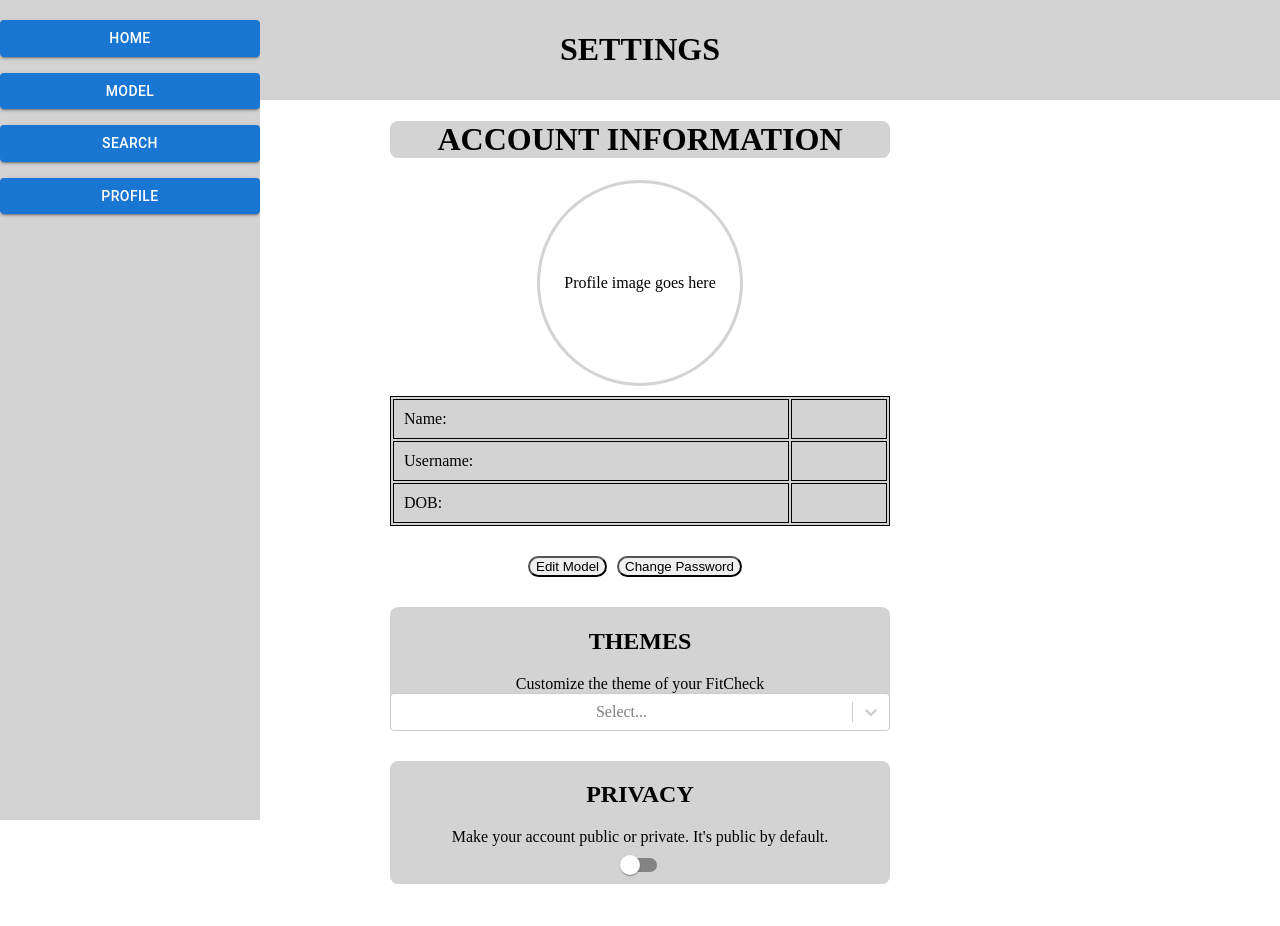
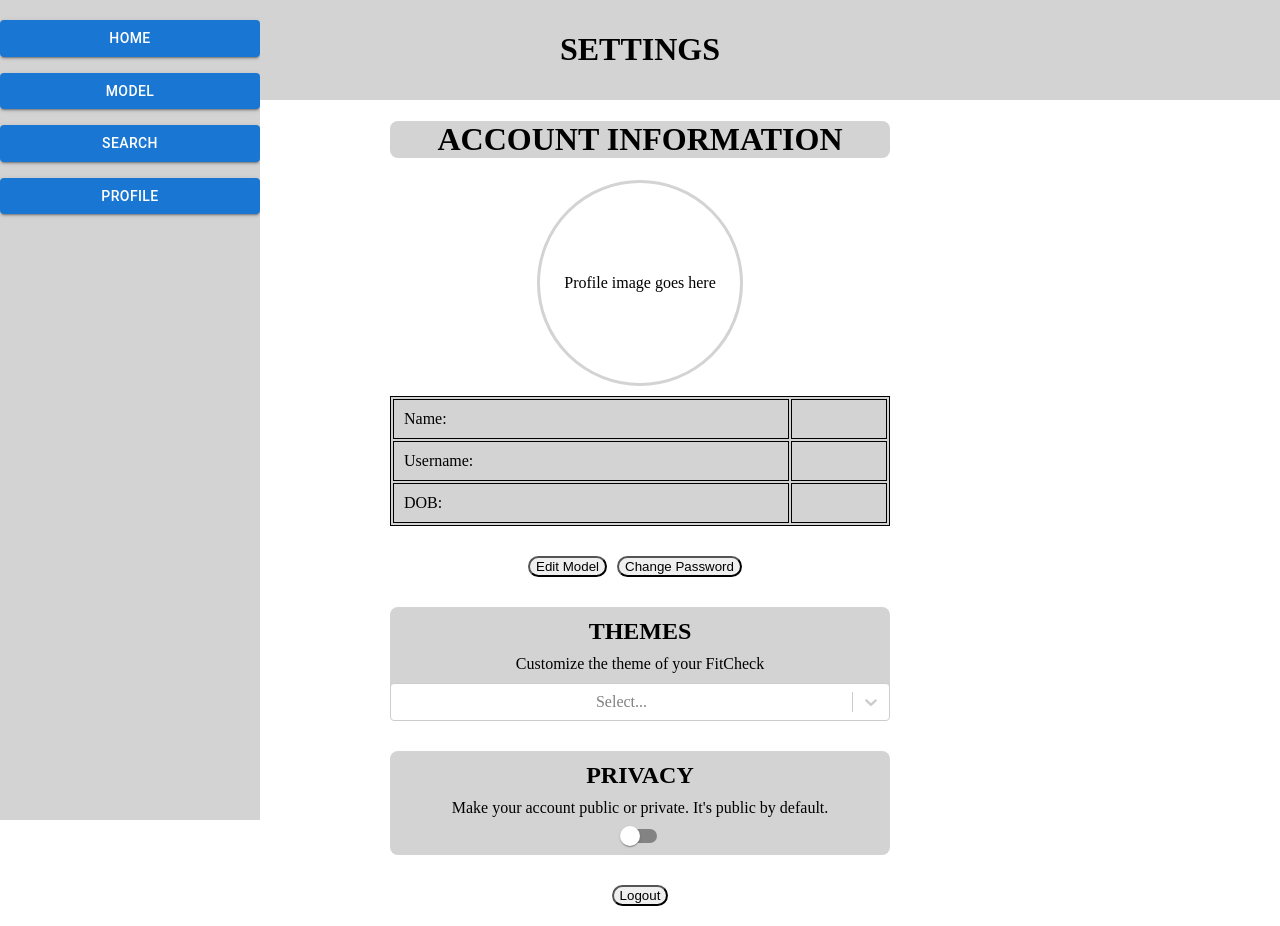
Before and after one commit to Project-FitCheck/FitCheck, a React (Create React App) app in the folder frontend/: page /profile in a window 1280 px wide. Before the commit the page ends 884 px from the top, so only its background shows below. Built offline with nearby package versions, Linux system fonts and the light colour scheme.

Commit message:
add a logout button on profile page

```diff
--- a/frontend/src/pages/profile.js
+++ b/frontend/src/pages/profile.js
@@ -77,6 +77,11 @@ function Profile() {
         <p>Make your account public or private. It's public by default.</p>
         <Switch />
       </div>
+
+      <div className="logOut">
+        <button>Logout</button>
+      </div>
+
     </div>
 
   );
--- a/frontend/src/styles/index.css
+++ b/frontend/src/styles/index.css
@@ -101,6 +101,14 @@ th, td {
   background-color: lightgray;
 }
 
+.themes h2 {
+  margin: 10px 0px 10px 0px;
+}
+
+.themes p {
+  padding-bottom: 10px;
+}
+
 .privacy {
   margin: auto;
   max-width: 500px;
@@ -109,3 +117,19 @@ th, td {
   padding-top: 1px;
   background-color: lightgray;
 }
+
+.privacy h2 {
+  margin: 10px 0px 10px 0px;
+}
+
+.logOut{
+  margin: auto;
+  text-align: center;
+  padding: 20px;
+}
+
+.logout, button {
+  margin-top: 10px;
+  border-radius: 12px;
+  cursor: pointer;
+}
```
